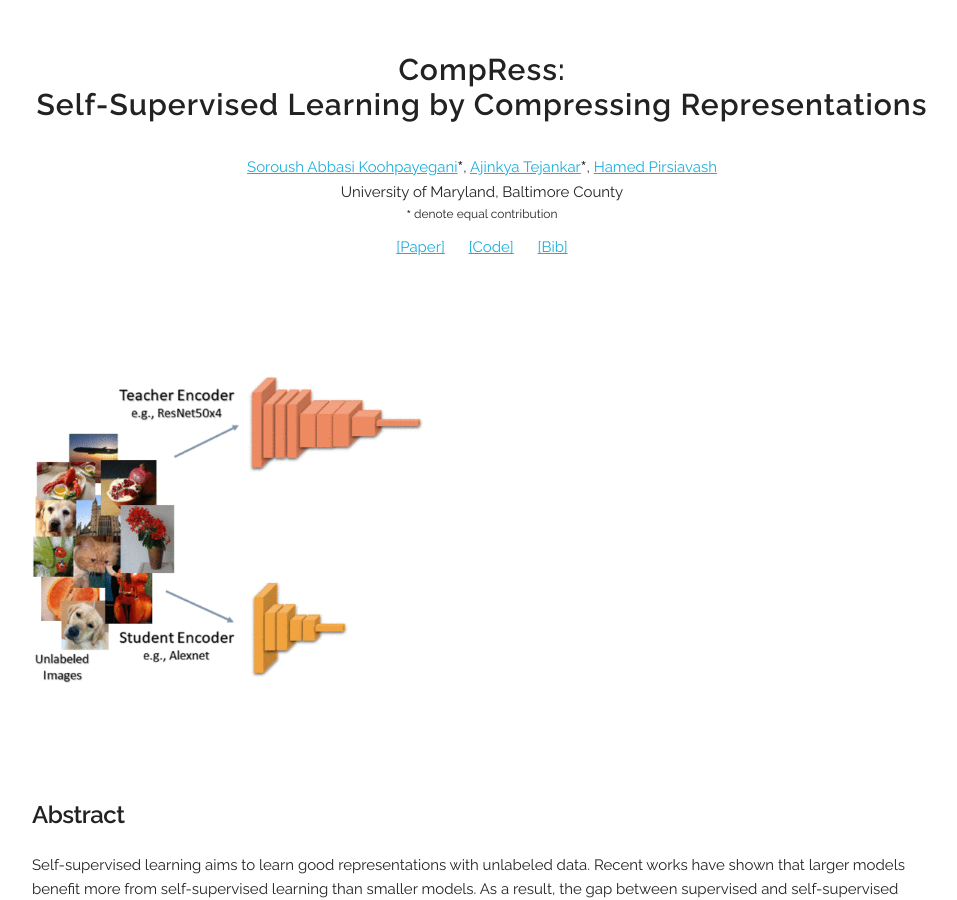
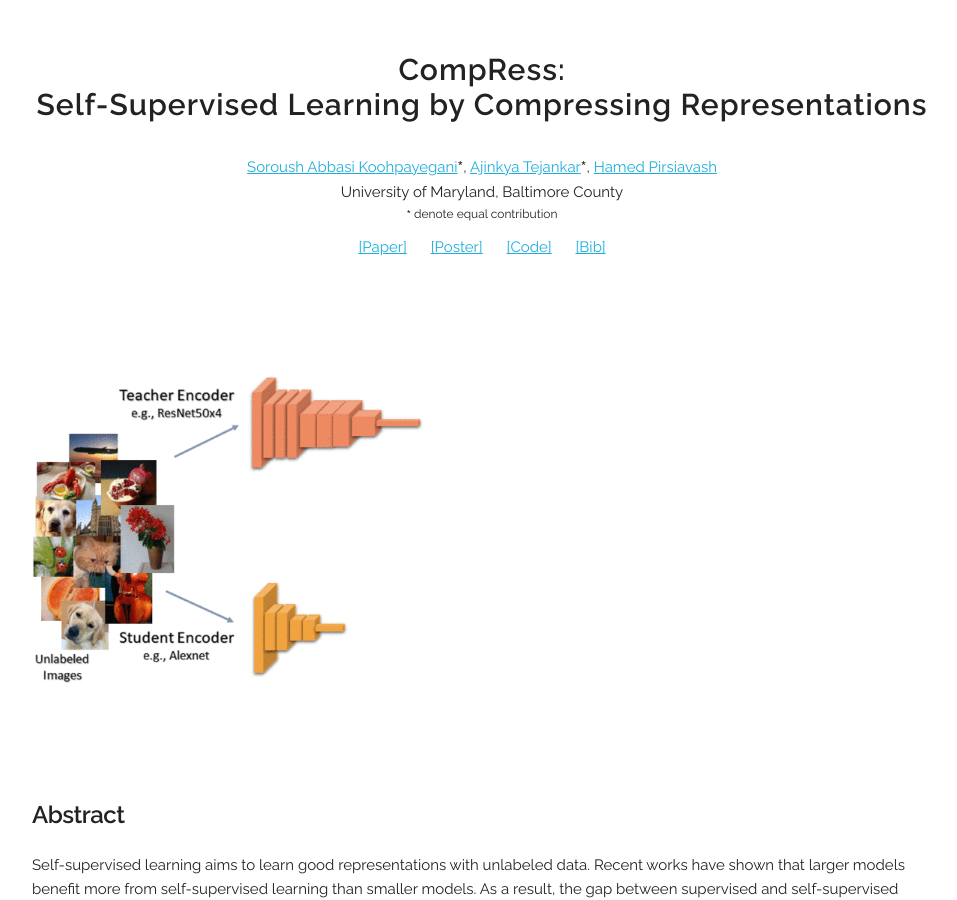
Before and after one commit to UMBCvision/CompRess, a Jekyll site: the page built from docs/index.html, in a window 1280 px wide and 900 px high. Shown: the whole window, without its empty margins (158-1115 px from the left). Built offline with Jekyll 4.4.1, drawn with Linux system fonts in a browser that asks for light colours.

Commit message:
Add link to the poster

```diff
--- a/docs/index.html
+++ b/docs/index.html
@@ -16,6 +16,7 @@ title: CompRess
 <div class="menu">
   <ul style="margin: 0px;">
       <li><a href='https://arxiv.org/abs/2010.14713'>[Paper]</a></li>
+      <li><a href='/CompRess/assets/images/compress_poster_final.pdf'>[Poster]</a></li>
       <li><a href='https://github.com/UMBCvision/CompRess'>[Code]</a></li>
       <li><a href='/CompRess/bib.txt'>[Bib]</a></li>
   </ul>
```
